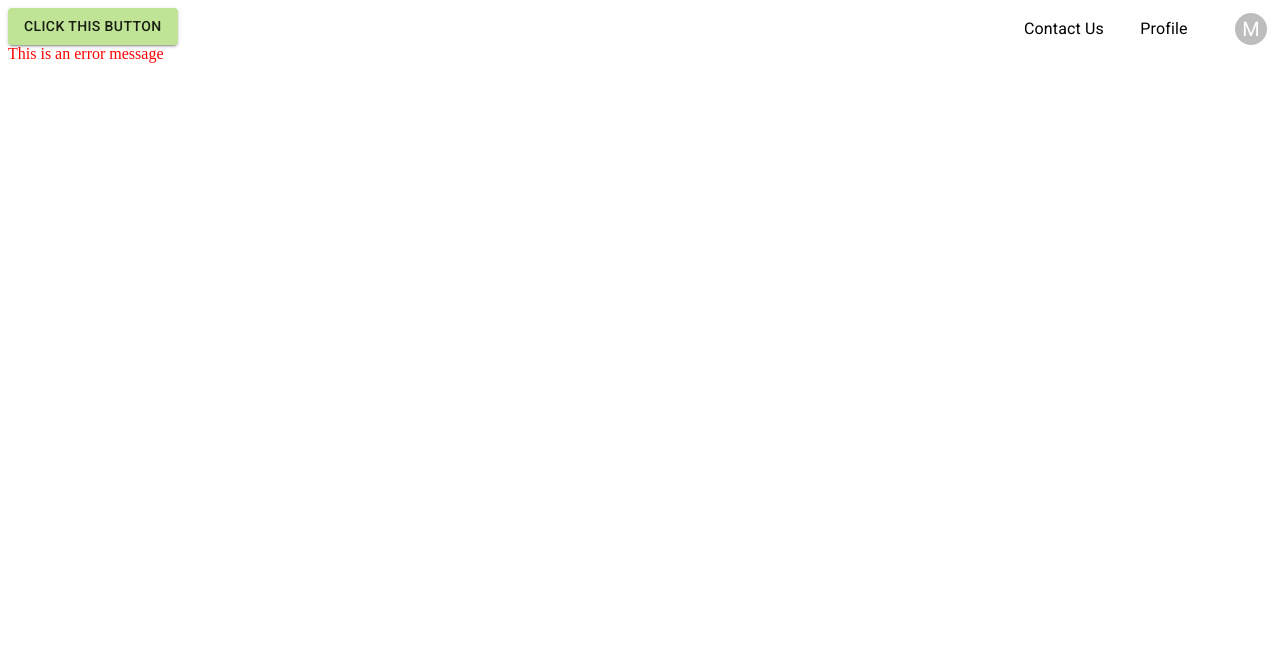
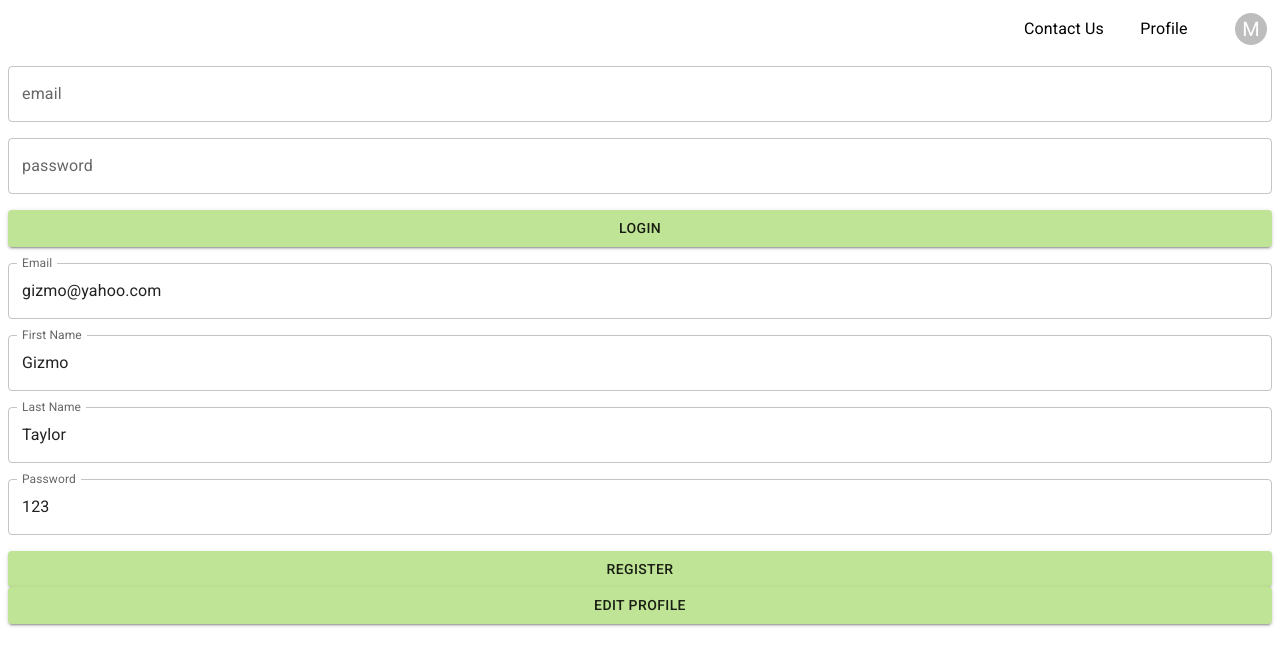
Before and after one commit to ReichertA2/Resume-Scanner, a React (Create React App) app: page / in a window 1280 px wide. Shown: the top 666 px of the page. Built offline with nearby package versions, Linux system fonts and the light colour scheme.

Commit message:
Made LoginForm and Register/Edit form

```diff
--- a/package.json
+++ b/package.json
@@ -10,10 +10,12 @@
     "@testing-library/jest-dom": "^5.16.4",
     "@testing-library/react": "^13.3.0",
     "@testing-library/user-event": "^13.5.0",
+    "formik": "^2.2.9",
     "react": "^18.1.0",
     "react-dom": "^18.1.0",
     "react-scripts": "5.0.1",
-    "web-vitals": "^2.1.4"
+    "web-vitals": "^2.1.4",
+    "yup": "^0.32.11"
   },
   "scripts": {
     "start": "react-scripts start",
--- a/src/App.js
+++ b/src/App.js
@@ -2,14 +2,17 @@
 import NavBar from './components/NavBar';
 import Button from './components/Button';
 import Error from './components/Error';
+import LoginForm from './forms/LoginForm';
+import RegisterEditForm from './forms/RegisterEditForm';
 
 function App() {
   return (
     <div>
       <NavBar></NavBar>
-      <Button>Click this Button</Button>
-      <Error>This is an error message</Error>
-
+      {/* <Button>Click this Button</Button>
+      <Error>This is an error message</Error> */}
+      <LoginForm/>
+      <RegisterEditForm/>
 
     </div>
   );
--- /dev/null
+++ b/src/forms/LoginForm.js
@@ -0,0 +1,68 @@
+import React from 'react';
+import * as Yup from 'yup';
+import { useFormik } from 'formik';
+import Button from '../components/Button';
+import TextField from '@mui/material/TextField';
+
+// Defining our yup validation
+const FormSchema=Yup.object(
+    {
+        email:Yup.string().email("Must be a valid e-mail format").required(),
+        password:Yup.string().required()
+    }
+)
+
+const initialValues={
+    email:'',
+    password:''
+}
+
+const handleSubmit=(values)=>{
+    console.log(values)
+}
+
+export default function LoginForm(){
+
+    const formik = useFormik({
+        initialValues:initialValues,
+        validationSchema:FormSchema,
+        onSubmit:(values)=>{handleSubmit(values)}
+    })
+
+    return(
+        <form onSubmit={formik.handleSubmit}>
+            <TextField
+                id="email"
+                name="email"
+                fullWidth
+                sx={{mb:2, mt:2}}
+                label="email"
+                placeholder="email"
+                value={formik.values.email}
+                onChange={formik.handleChange}
+                error={formik.touched.email && Boolean(formik.errors.email)}
+                helperText={formik.touched.email && formik.errors.email}
+
+            />
+
+            <TextField
+                id="password"
+                name="password"
+                fullWidth
+                sx={{mb:2}}
+                label="password"
+                placeholder="password"
+                value={formik.values.password}
+                onChange={formik.handleChange}
+                error={formik.touched.password && Boolean(formik.errors.password)}
+                helperText={formik.touched.password && formik.errors.password}
+
+            />
+            <Button type="submit" sx={{width:"100%"}}>Login</Button>
+            {/* <Error>{error}</Error> */}
+        </form>
+
+
+
+    )
+}
--- /dev/null
+++ b/src/forms/RegisterEditForm.js
@@ -0,0 +1,100 @@
+import React from 'react';
+import * as Yup from "yup";
+import { useFormik } from 'formik';
+import Button from '../components/Button';
+import TextField from '@mui/material/TextField';
+// Defining our yup validation
+const FormSchema=Yup.object(
+    {
+        email:Yup.string().email("Must be a valid e-mail format").required(),
+        first_name:Yup.string().required(),
+        last_name:Yup.string().required(),
+        password:Yup.string().required()
+    }
+)
+
+
+export default function RegisterEditForm({ user={id:1, email: "gizmo@yahoo.com", first_name:"Gizmo", last_name:"Taylor", password:"123"}}){
+
+    const initialValues={
+        email:user?.email ?? '',
+        first_name:user?.first_name ?? '',
+        last_name:user?.last_name ?? '',
+        password:user?.password ?? '',
+    }
+
+    const handleSubmit=(values, resetForm)=>{
+        if (user){
+            console.log('Editing Profile')
+        }else{
+            console.log('Registering')
+        }
+        console.log(values)
+        resetForm(initialValues)
+    }
+
+    const formik = useFormik({
+        initialValues:initialValues,
+        validationSchema:FormSchema,
+        onSubmit:(values,  {resetForm})=>{handleSubmit(values, resetForm)},
+        enableReinitialize:true
+
+    })
+
+    return(
+        <form onSubmit={formik.handleSubmit}>
+            <TextField
+                id="email"
+                name="email"
+                fullWidth
+                sx={{mb:2, mt:2}}
+                label="Email"
+                placeholder="Email"
+                value={formik.values.email}
+                onChange={formik.handleChange}
+                error={formik.touched.email && Boolean(formik.errors.email)}
+                helperText={formik.touched.email && formik.errors.email}
+            />
+            <TextField
+                id="first_name"
+                name="first_name"
+                fullWidth
+                sx={{mb:2}}
+                label="First Name"
+                placeholder="First Name"
+                value={formik.values.first_name}
+                onChange={formik.handleChange}
+                error={formik.touched.first_name && Boolean(formik.errors.first_name)}
+                helperText={formik.touched.first_name && formik.errors.first_name}
+            />
+        <TextField
+                id="last_name"
+                name="last_name"
+                fullWidth
+                sx={{mb:2}}
+                label="Last Name"
+                placeholder="Last name"
+                value={formik.values.last_name}
+                onChange={formik.handleChange}
+                error={formik.touched.last_name && Boolean(formik.errors.last_name)}
+                helperText={formik.touched.last_name && formik.errors.last_name}
+            />
+            <TextField
+                id="password"
+                name="password"
+                fullWidth
+                sx={{mb:2}}
+                label="Password"
+                placeholder="Password"
+                value={formik.values.password}
+                onChange={formik.handleChange}
+                error={formik.touched.password && Boolean(formik.errors.password)}
+                helperText={formik.touched.password && formik.errors.password}
+            />
+
+            <Button type="submit" sx={{width:"100%"}}>Register</Button>
+            <Button type="submit" sx={{width:"100%"}}>{user?"Edit Profile":"Register"}</Button>
+        </form>
+    )
+
+}
```
Also changed, not shown: 1 other file (tests, documents, lock files or other folders).
